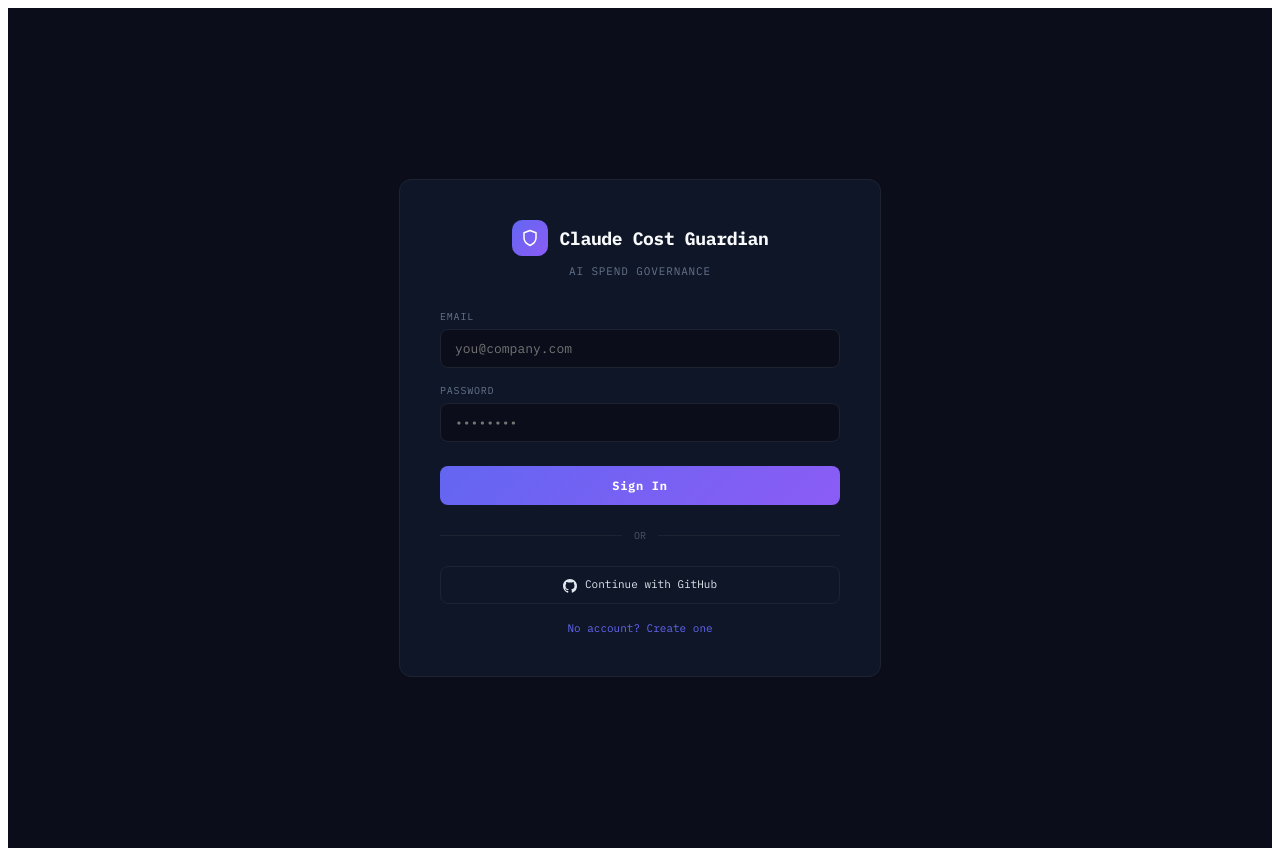
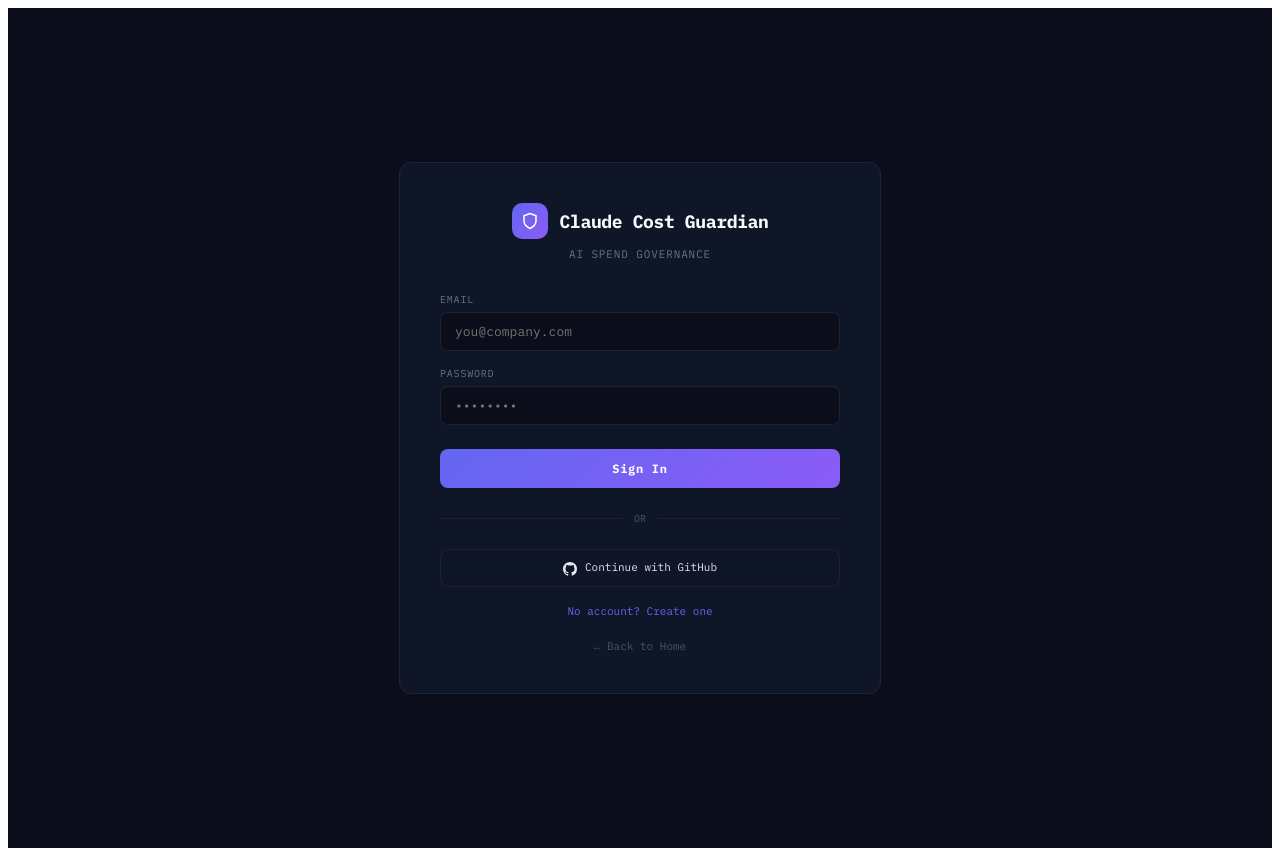
Before and after one commit to testerooms/Tokenizer, a React (Vite) app in the folder packages/dashboard/: page / in a window 1280 px wide. Built offline with nearby package versions, Linux system fonts and the light colour scheme; no server answers.

Commit message:
Add Back to Home link on login page

```diff
--- a/packages/dashboard/src/Login.tsx
+++ b/packages/dashboard/src/Login.tsx
@@ -253,6 +253,14 @@
             ? "No account? Create one"
             : "Already have an account? Sign in"}
         </button>
+
+        <a href="/" style={{
+          display: "block", textAlign: "center" as const, marginTop: 20,
+          color: "#475569", fontSize: 11, textDecoration: "none",
+          fontFamily: "'IBM Plex Mono', monospace",
+        }}>
+          ← Back to Home
+        </a>
       </div>
     </div>
   );
```
